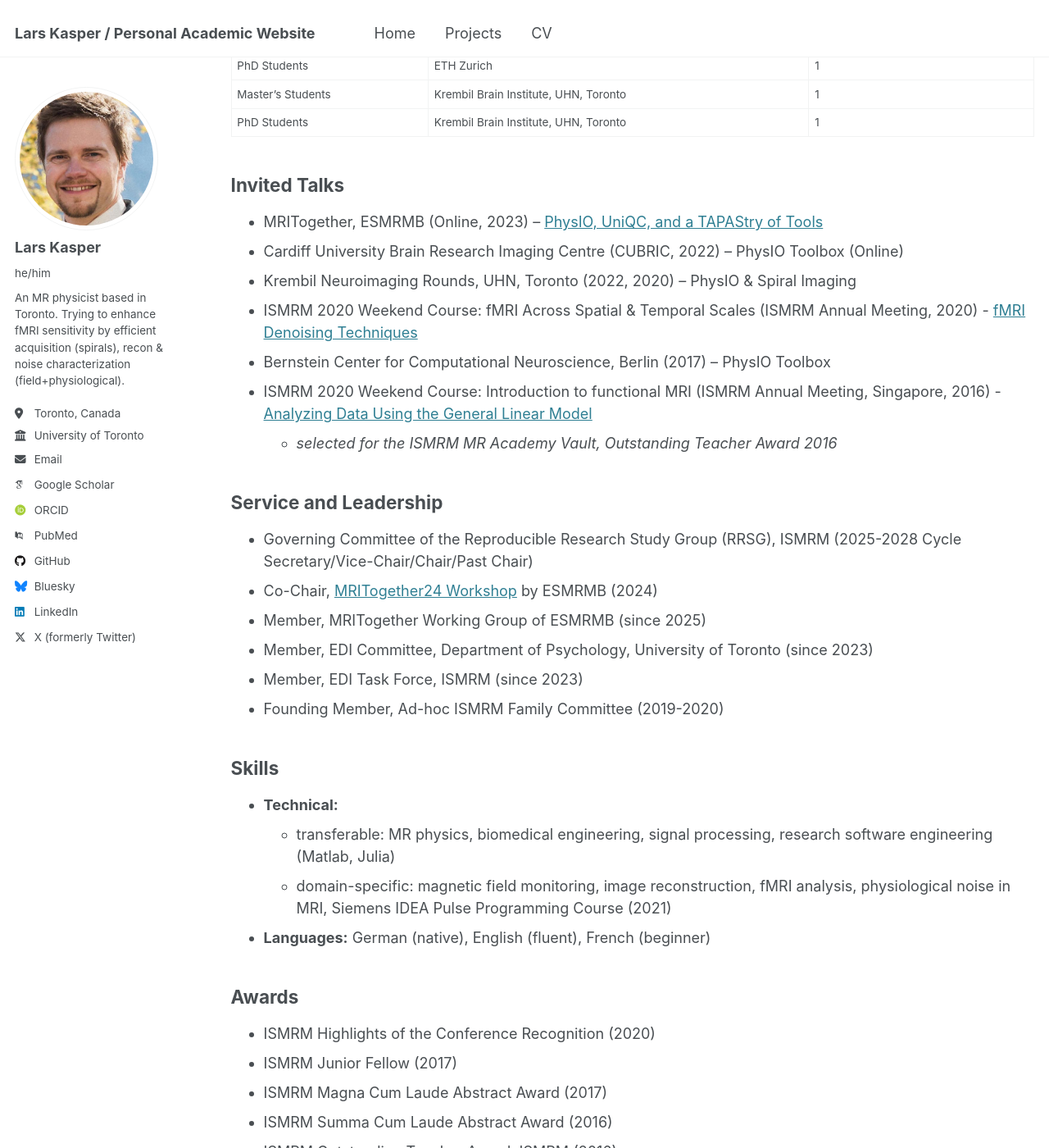
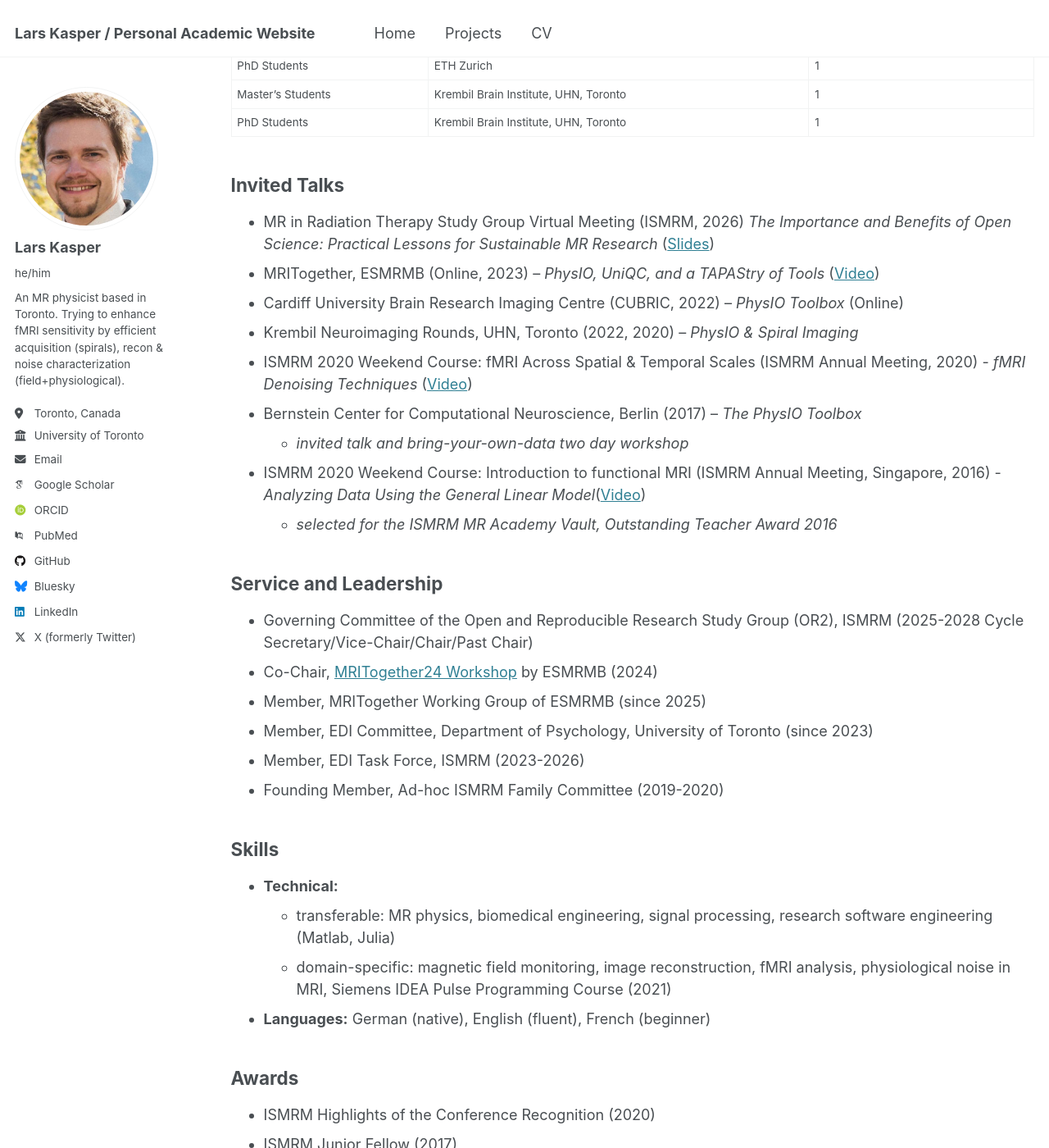
Before and after one commit to mrikasper/mrikasper.github.io, a Jekyll site: the page built from _pages/cv.md, in a window 1280 px wide and 1400 px high, scrolled down 2263 px. Shown: the whole window at 82% size. Built offline with Jekyll 4.4.1, drawn with Linux system fonts in a browser that asks for light colours; some web fonts are replaced; some of the changed text lies outside the part shown.

Commit message:
Update cv.md; new talks with links, RRSG renaming

```diff
--- a/_pages/cv.md
+++ b/_pages/cv.md
@@ -68,20 +68,22 @@ As staff scientist, I have not been a formal supervisor to students. But I have
 | PhD Students  | Krembil Brain Institute, UHN, Toronto | 1 |
 
 ## Invited Talks
-- MRITogether, ESMRMB (Online, 2023) – [PhysIO, UniQC, and a TAPAStry of Tools](https://youtu.be/zkPvQjLV2Is?si=sxz6pBT6hnTX29zE)
-- Cardiff University Brain Research Imaging Centre (CUBRIC, 2022) – PhysIO Toolbox (Online)
-- Krembil Neuroimaging Rounds, UHN, Toronto (2022, 2020) – PhysIO & Spiral Imaging
-- ISMRM 2020 Weekend Course: fMRI Across Spatial & Temporal Scales (ISMRM Annual Meeting, 2020) - [fMRI Denoising Techniques](https://youtu.be/ffq2HS8qs1M?si=9GlsjcySZqQ0OgZR)
-- Bernstein Center for Computational Neuroscience, Berlin (2017) – PhysIO Toolbox
-- ISMRM 2020 Weekend Course: Introduction to functional MRI  (ISMRM Annual Meeting, Singapore, 2016) - [Analyzing Data Using the General Linear Model](https://youtu.be/_13xJ8v3CFc?si=xsu9Hz94phdYFGRi)
+- MR in Radiation Therapy Study Group Virtual Meeting (ISMRM, 2026) *The Importance and Benefits of Open Science: Practical Lessons for Sustainable MR Research* ([Slides](https://github.com/mrikasper/talk-open-science-mrinrt-ismrm2026))
+- MRITogether, ESMRMB (Online, 2023) – *PhysIO, UniQC, and a TAPAStry of Tools* ([Video](https://youtu.be/zkPvQjLV2Is?si=sxz6pBT6hnTX29zE))
+- Cardiff University Brain Research Imaging Centre (CUBRIC, 2022) – *PhysIO Toolbox* (Online)
+- Krembil Neuroimaging Rounds, UHN, Toronto (2022, 2020) – *PhysIO & Spiral Imaging*
+- ISMRM 2020 Weekend Course: fMRI Across Spatial & Temporal Scales (ISMRM Annual Meeting, 2020) - *fMRI Denoising Techniques* ([Video](https://youtu.be/ffq2HS8qs1M?si=9GlsjcySZqQ0OgZR))
+- Bernstein Center for Computational Neuroscience, Berlin (2017) – *The PhysIO Toolbox*
+    - *invited talk and bring-your-own-data two day workshop*
+- ISMRM 2020 Weekend Course: Introduction to functional MRI  (ISMRM Annual Meeting, Singapore, 2016) - *Analyzing Data Using the General Linear Model*([Video](https://youtu.be/_13xJ8v3CFc?si=xsu9Hz94phdYFGRi))
     - *selected for the ISMRM MR Academy Vault, Outstanding Teacher Award 2016*
 
 ## Service and Leadership
-- Governing Committee of the Reproducible Research Study Group (RRSG), ISMRM (2025-2028 Cycle Secretary/Vice-Chair/Chair/Past Chair)
+- Governing Committee of the Open and Reproducible Research Study Group (OR2), ISMRM (2025-2028 Cycle Secretary/Vice-Chair/Chair/Past Chair)
 - Co-Chair, [MRITogether24 Workshop](https://mritogether.esmrmb.org) by ESMRMB (2024)
 - Member, MRITogether Working Group of ESMRMB (since 2025)
 - Member, EDI Committee, Department of Psychology, University of Toronto (since 2023)
-- Member, EDI Task Force, ISMRM (since 2023)
+- Member, EDI Task Force, ISMRM (2023-2026)
 - Founding Member, Ad-hoc ISMRM Family Committee (2019-2020)
 
 ## Skills
```
Also changed, not shown: other parts of _pages/cv.md (+0 -1 lines).
